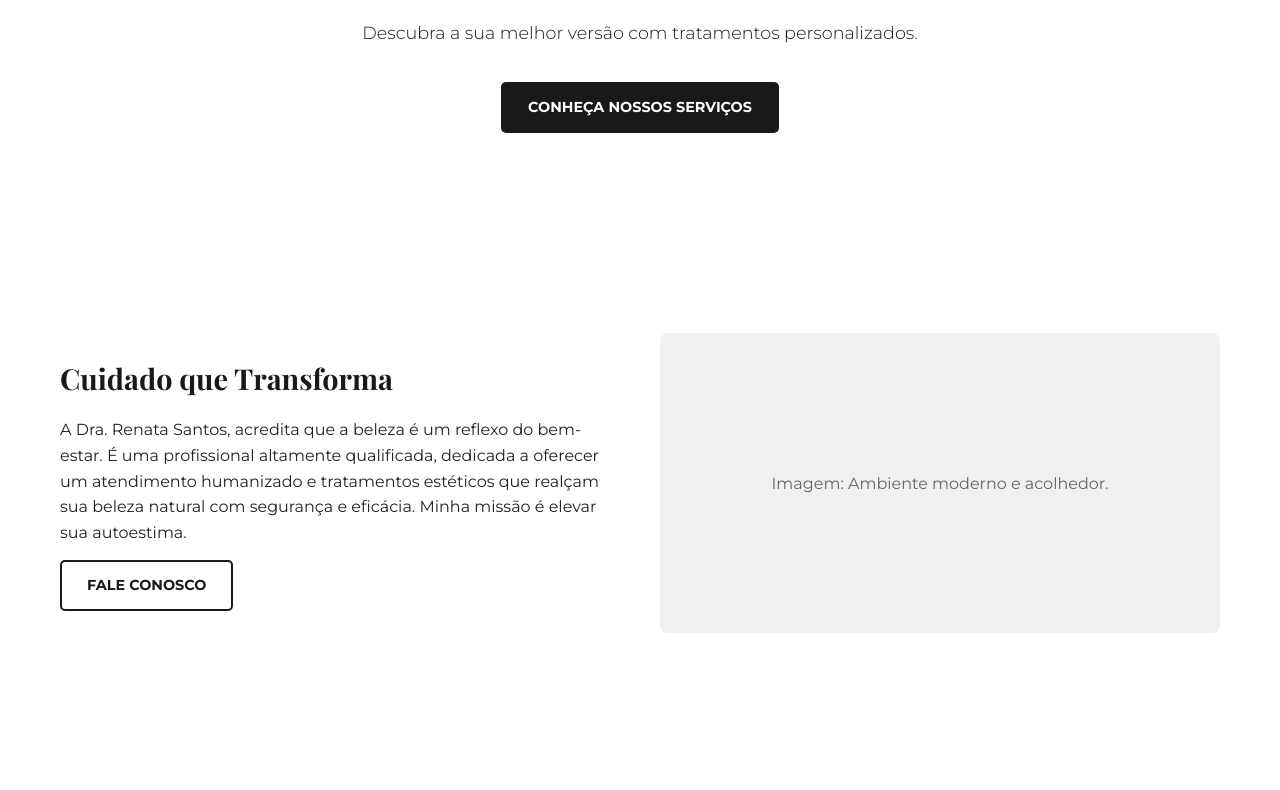
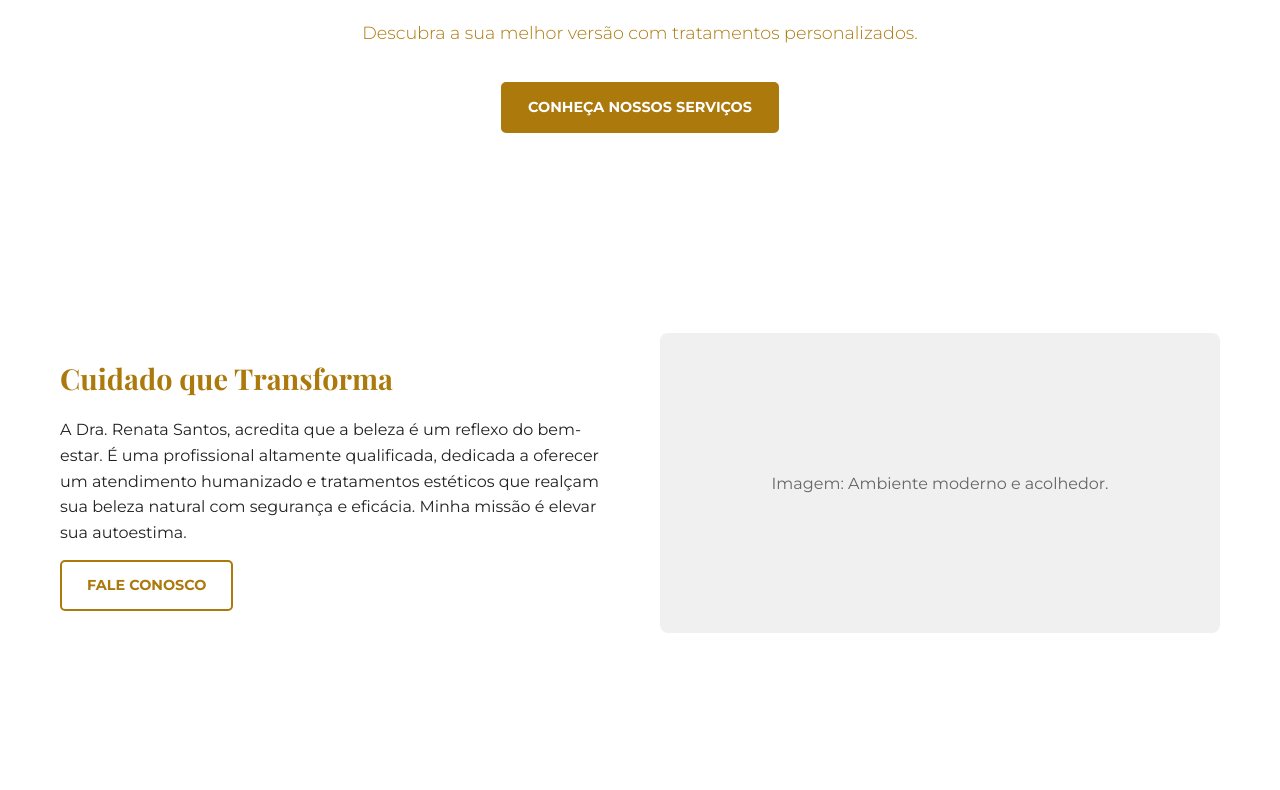
Before and after one commit to dpinto2020/RenataSantos, a plain HTML site: page index.html in a window 1280 px wide. Shown: the part 256-1046 px from the top of the page. Drawn offline with nearby package versions, Linux system fonts and the light colour scheme.

Commit message:
Update style.css

```diff
--- a/css/style.css
+++ b/css/style.css
@@ -1,6 +1,6 @@
 /* Configurações Globais e Variáveis */
 :root {
-    --primary-color: #19191a; /* Dourado */
+    --primary-color: #ab790c; /* Dourado */
     --secondary-color: #ffffff; /* Fundo Secundário (Branco) */
     --text-color: #222222; /* Preto Quase Absoluto para Texto */
     --light-color: #ffffff; /* Branco Puro */
```
